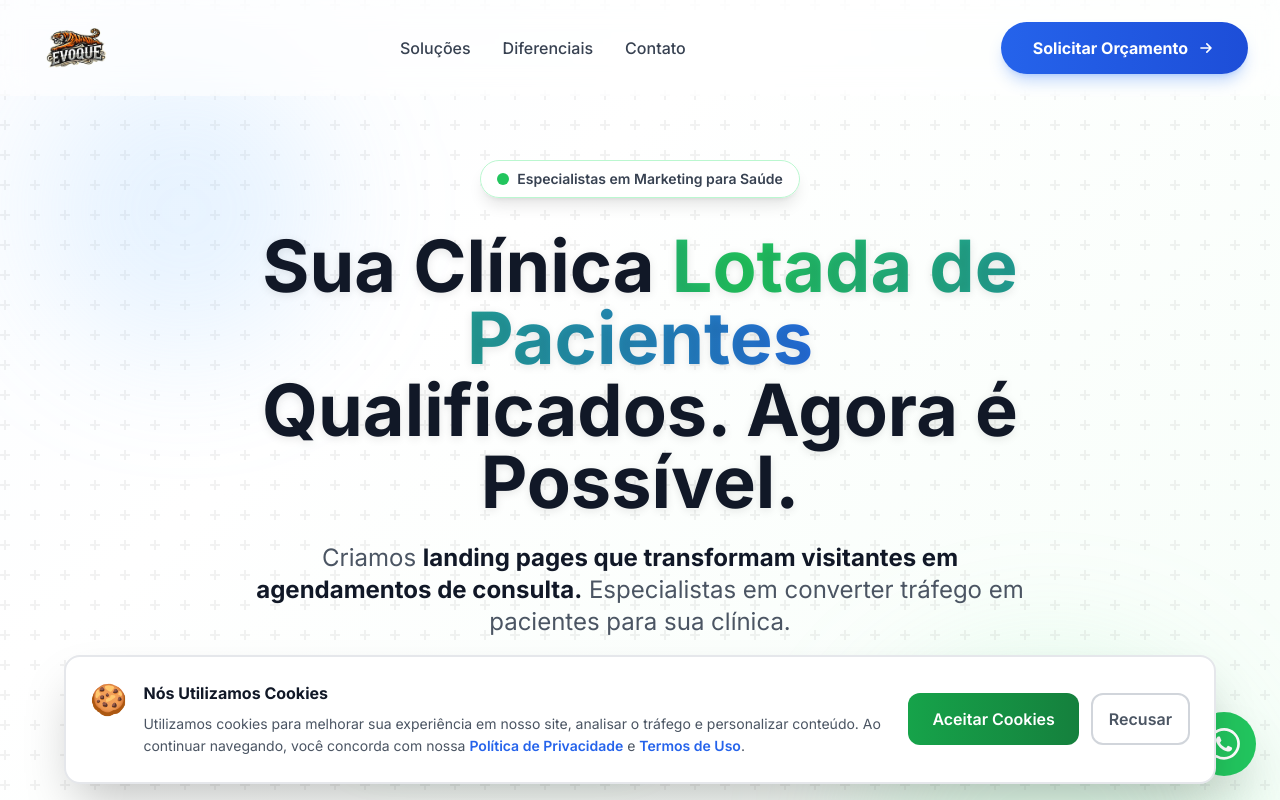
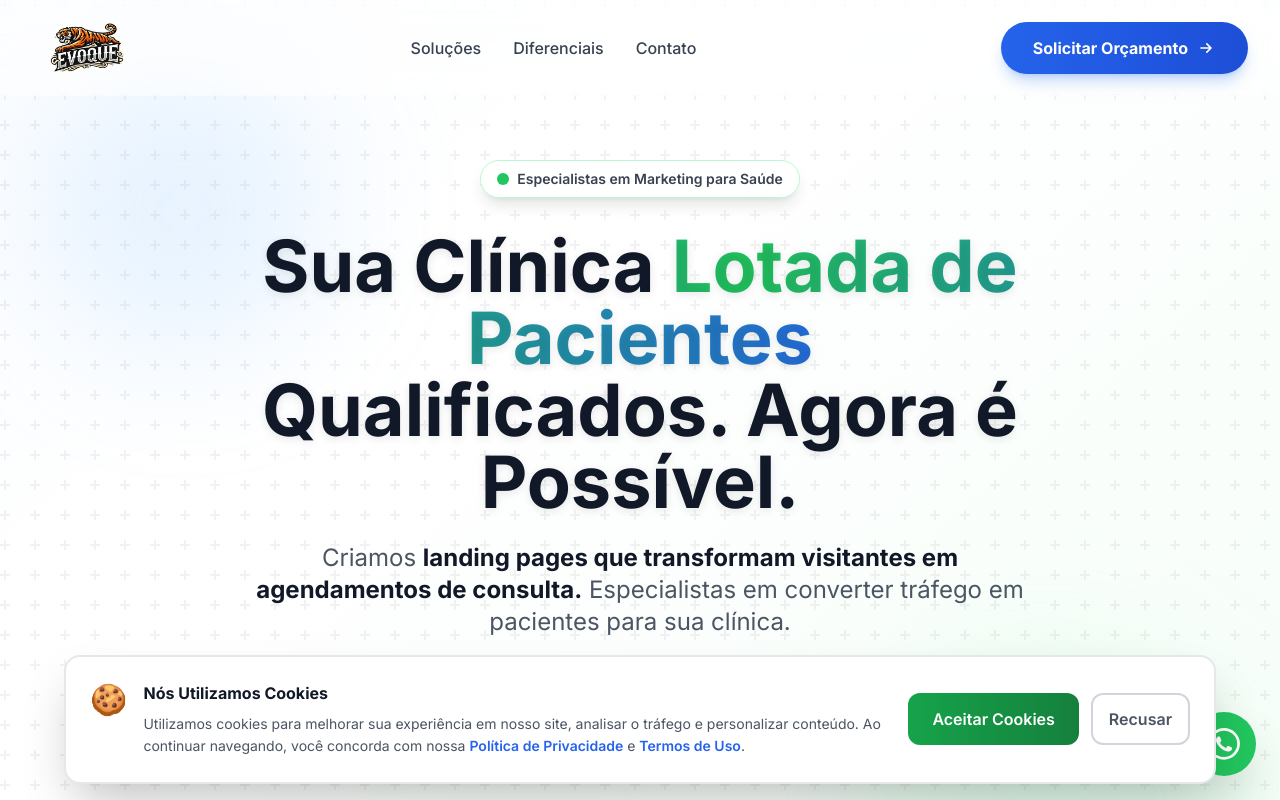
Before and after one commit to alessongithub/site, a Next.js app: page / in a window 1280 px wide. Shown: the top 800 px of the page. Built offline with nearby package versions, Linux system fonts and the light colour scheme.

Commit message:
Atualização automática

```diff
--- a/components/Header.tsx
+++ b/components/Header.tsx
@@ -26,15 +26,15 @@ export default function Header() {
       <div className="container mx-auto px-4 sm:px-6 lg:px-8">
         <div className="flex items-center justify-between h-24">
           {/* Logo com efeito hover */}
-          <Link href="/" className="flex items-center group" style={{ paddingTop: '8px', paddingBottom: '8px' }}>
-            <div className="relative" style={{ height: '40px', width: 'auto' }}>
+          <Link href="/" className="flex items-center group" style={{ paddingTop: '6px', paddingBottom: '6px' }}>
+            <div className="relative" style={{ height: '50px', width: 'auto' }}>
               <Image
                 src="/logo/logo.png"
                 alt="Evoque Assessoria"
-                width={130}
-                height={40}
-                className="!h-[40px] !w-auto !max-w-[130px] transition-transform duration-300 group-hover:scale-105 object-contain"
-                style={{ maxHeight: '40px', width: 'auto' }}
+                width={160}
+                height={50}
+                className="!h-[50px] !w-auto !max-w-[160px] transition-transform duration-300 group-hover:scale-105 object-contain"
+                style={{ maxHeight: '50px', width: 'auto' }}
                 priority
               />
               <div className="absolute inset-0 bg-gradient-to-r from-primary-500/20 to-accent-500/20 rounded-lg blur-xl opacity-0 group-hover:opacity-100 transition-opacity duration-300 -z-10"></div>
```
